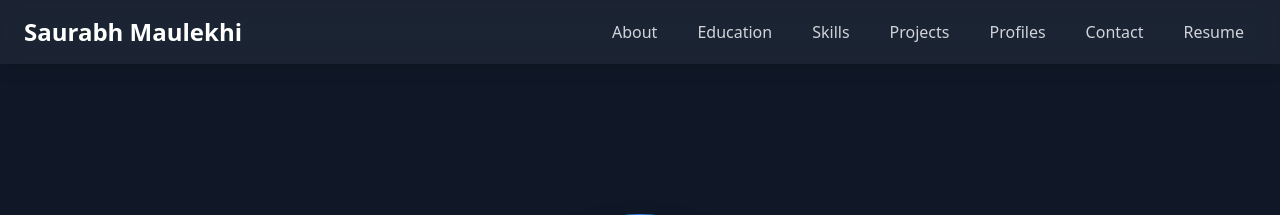
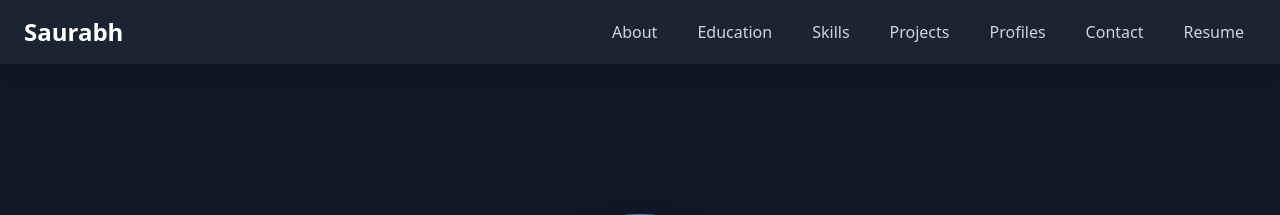
Before and after one commit to Saurabh-Maulekhi/Portfolio, a Django app: page / in a window 1280 px wide. Shown: the top 215 px of the page. Run offline with Django 5.2, Linux system fonts and the light colour scheme; some libraries are stand-ins or nearby versions.

Commit message:
Update index.html

```diff
--- a/templates/index.html
+++ b/templates/index.html
@@ -3,7 +3,7 @@
 <head>
     <meta charset="UTF-8">
     <meta name="viewport" content="width=device-width, initial-scale=1.0">
-    <title>Saurabh - Portfolio</title>
+    <title>Saurabh Maulekhi - Portfolio</title>
     <script src="https://cdn.tailwindcss.com"></script>
     <style>
         /* Body background image (optional, for neural network/transformer theme) */
@@ -78,7 +78,7 @@
         <div class="container mx-auto px-6 py-3">
             <div class="flex items-center justify-between">
                 <div>
-                    <a href="#home" class="text-2xl font-bold text-white hover:text-blue-400 transition-colors">Saurabh Maulekhi</a>
+                    <a href="#home" class="text-2xl font-bold text-white hover:text-blue-400 transition-colors">Saurabh </a>
                 </div>
                 <div class="hidden md:flex items-center space-x-4">
                     <a href="#home" class="py-2 px-3 text-gray-300 hover:text-blue-400 rounded transition-colors">About</a>
```
